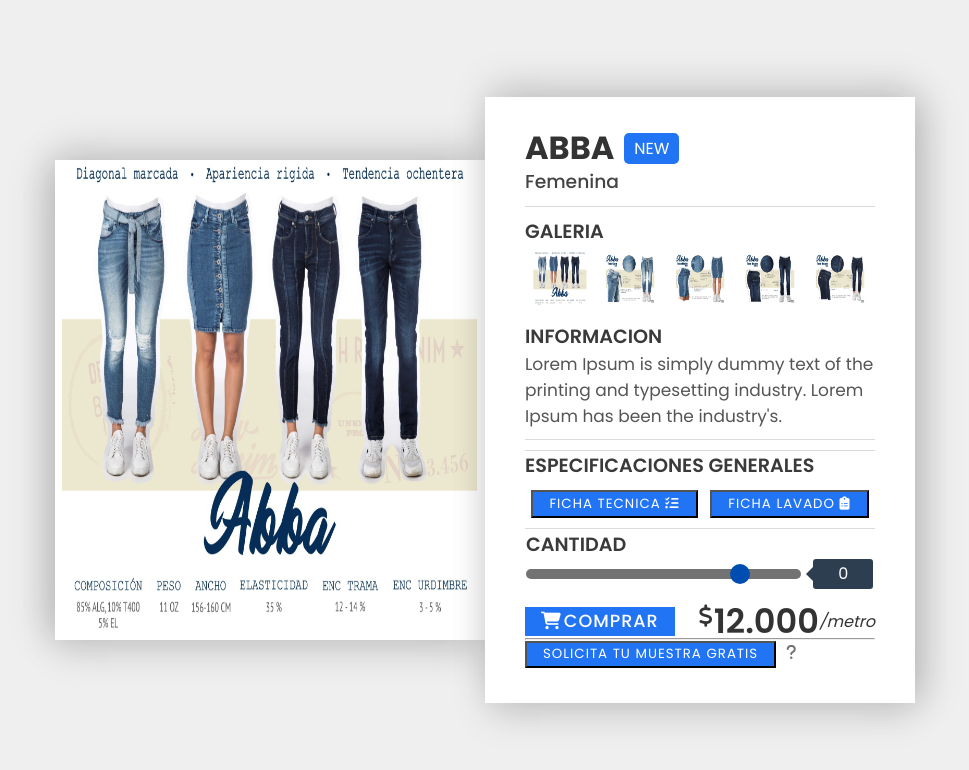
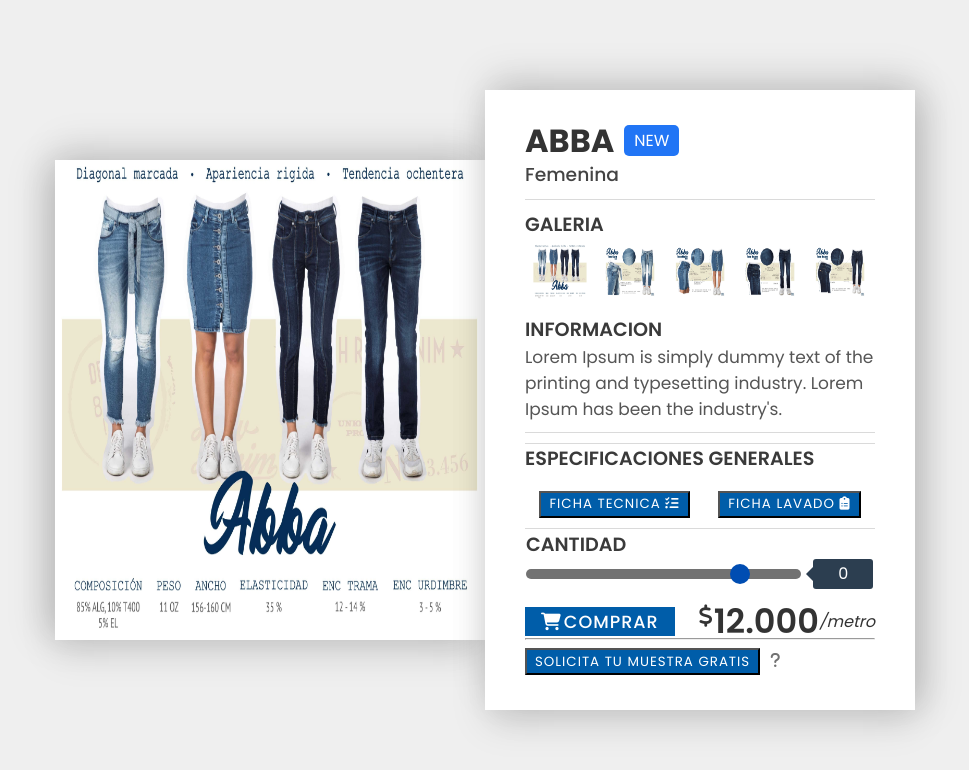
Before and after one commit to vikthorarangho15/portafolio, a plain HTML site: page index.html in a window 1280 px wide. Shown: the whole page, without its empty margins (155-1124 px from the left). Drawn offline with Linux system fonts and the light colour scheme.

Commit message:
Add files via upload

```diff
--- a/style.css
+++ b/style.css
@@ -257,7 +257,7 @@ body{
 
 .buy{
     padding: .1rem 1rem;
-    background-color: #2175f5;
+    background-color: #005DA9;
     text-decoration: none;
     color: #fff;
     text-transform: uppercase;
@@ -344,8 +344,8 @@ body{
 
 .ficha{
     margin:auto;
-    padding: .1rem 1rem;
-    background-color:#2175f5;
+    padding: .1rem .5rem;
+    background-color:#005DA9;
     text-decoration: none;
     color: #fff;
     text-transform: uppercase;
@@ -353,6 +353,7 @@ body{
     transition: .5s;
     cursor: pointer;
     justify-content: space-between;
+    margin-top: 0.5rem;
 
 }
 .ficha:hover{
```
Also changed, not shown: index.html (+0 -2 lines).
